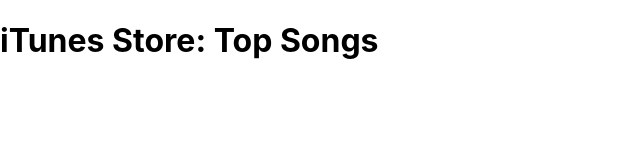
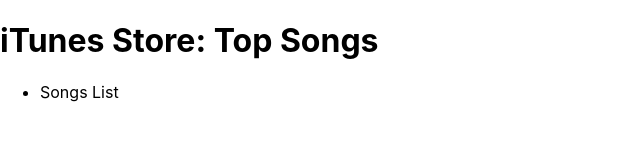
Before and after one commit to Boopster/MusicCharts, a React (Create React App) app: page / in a window 1280 px wide. Shown: the top 160 px of the page, without its empty margins (0-640 px from the left). Built offline with nearby package versions, Linux system fonts and the light colour scheme; no server answers.

Commit message:
add SongsList component

```diff
--- /dev/null
+++ b/src/components/SongsList.js
@@ -0,0 +1,13 @@
+import React from 'react';
+
+const SongsList = (props) => {
+  return (
+    <div>
+      <ul>
+        <li>Songs List</li>
+      </ul>
+    </div>
+  )
+}
+
+export default SongsList;
--- a/src/containers/MusicChart.js
+++ b/src/containers/MusicChart.js
@@ -1,24 +1,30 @@
 import React, { Component } from 'react';
+import SongsList from '../components/SongsList'
 
 class MusicChart extends Component {
   constructor(props){
     super(props);
     this.state={
-      songs: [],
+      songsList: [],
     }
   }
+
   componentDidMount(){
     const url='http://itunes.apple.com/gb/rss/topsongs/limit=20/json'
     fetch(url)
     .then(res => res.json())
-    .then(data => this.setState({
-      songs: data
+    .then(songsData => this.setState({
+      songsList: songsData
     }))
     .catch(err => console.error());
   }
+
   render() {
     return(
-      <h1>iTunes Store: Top Songs</h1>
+      <div>
+        <h1>iTunes Store: Top Songs</h1>
+        <SongsList songsList={this.state.songsList}/>
+      </div>
     )
   }
 }
```
